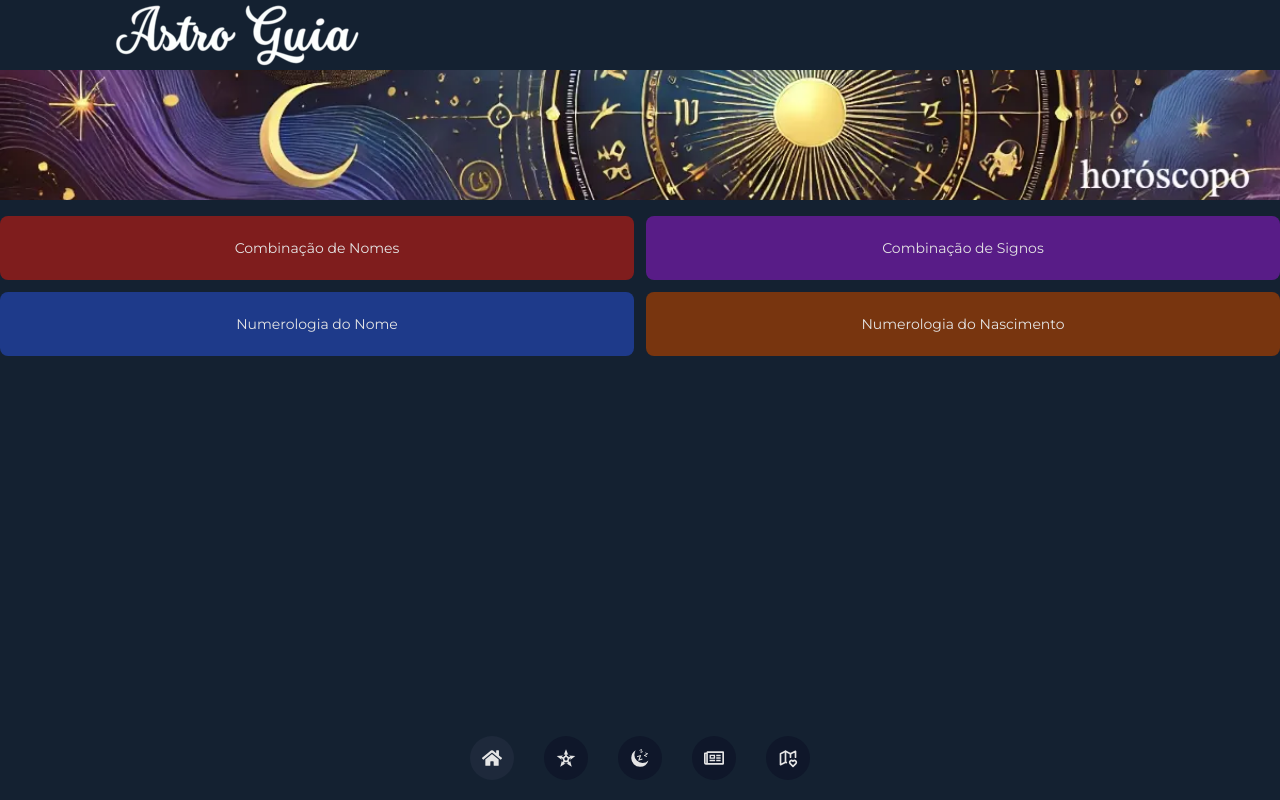
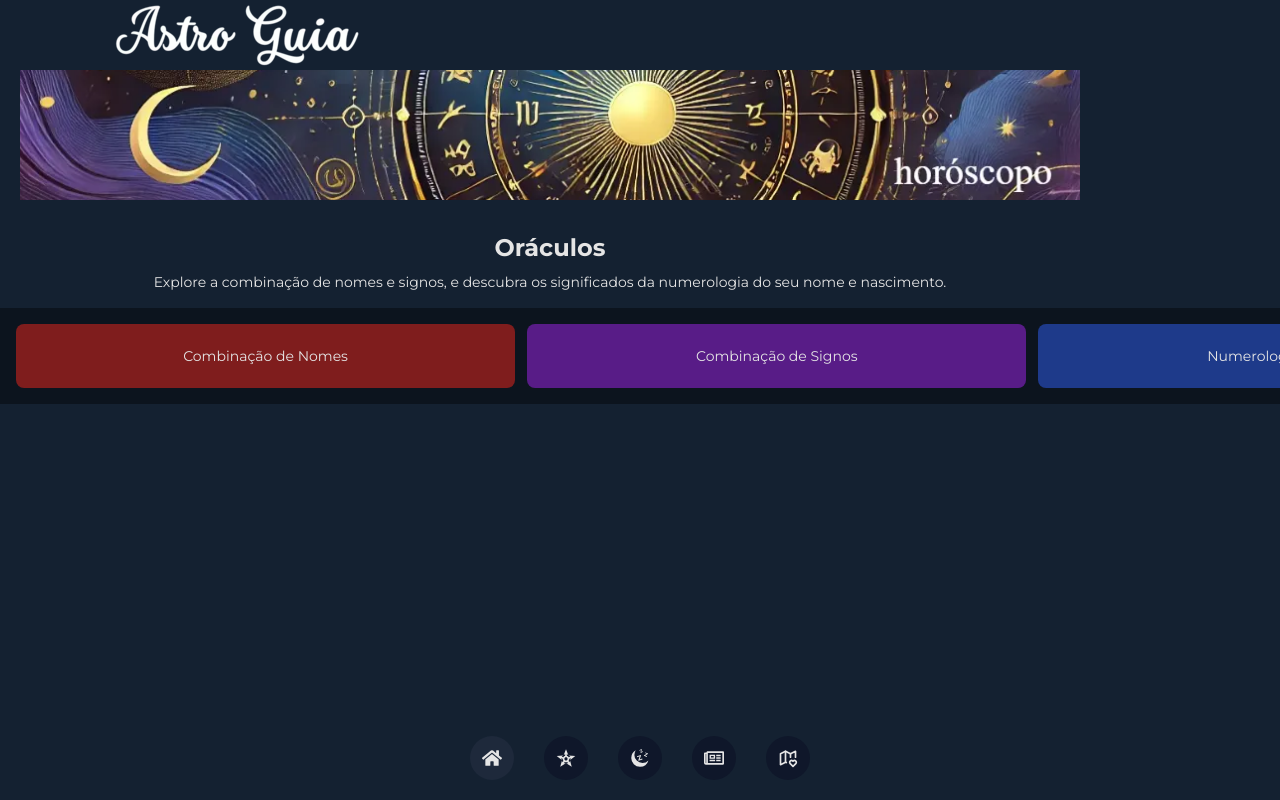
Before and after one commit to alvescleiton/astro-guia-site, a Next.js app: page / in a window 1280 px wide. Built offline with nearby package versions, Linux system fonts and the light colour scheme; no server answers.

Commit message:
oracle title and subtitles at home

```diff
--- a/app/page.tsx
+++ b/app/page.tsx
@@ -6,7 +6,8 @@ import Link from 'next/link'
 const Home = () => {
   return (
     <ContainerPage>
-      <div className="relative flex h-36 w-full items-center justify-center bg-slate-800 bg-right">
+      <div className="container">
+        <div className="relative flex h-36 w-full items-center justify-center bg-right">
           <Image
             src="/assets/banners/banner-horoscopo.webp"
             alt="Banner Horoscopo"
@@ -15,9 +16,19 @@ const Home = () => {
             priority
           />
         </div>
+      </div>
 
-      <div className="mt-4 grid grid-cols-2 gap-3">
-        <div className="flex min-h-16 items-center justify-center rounded-lg bg-red-900 text-sm lg:hover:opacity-90">
+      <div className="container">
+        <div className="mt-8">
+          <h1 className="mt-4 text-center text-2xl font-bold">Oráculos</h1>
+          <p className="mt-2 text-center text-sm">
+            Explore a combinação de nomes e signos, e descubra os significados da numerologia do seu nome e nascimento.
+          </p>
+        </div>
+      </div>
+
+      <div className="bg-primary-dark mt-4 flex gap-3 overflow-x-auto scroll-smooth p-4">
+        <div className="flex min-h-16 w-[40%] flex-shrink-0 items-center justify-center rounded-lg bg-red-900 text-sm">
           <Link
             href="/oraculo/combinacao-de-nomes"
             prefetch={false}
@@ -26,7 +37,7 @@ const Home = () => {
             Combinação de Nomes
           </Link>
         </div>
-        <div className="flex min-h-16 items-center justify-center rounded-lg bg-purple-900 text-sm lg:hover:opacity-90">
+        <div className="flex min-h-16 w-[40%] flex-shrink-0 items-center justify-center rounded-lg bg-purple-900 text-sm">
           <Link
             href="/oraculo/combinacao-de-signos"
             prefetch={false}
@@ -35,7 +46,7 @@ const Home = () => {
             Combinação de Signos
           </Link>
         </div>
-        <div className="flex min-h-16 items-center justify-center rounded-lg bg-blue-900 text-sm lg:hover:opacity-90">
+        <div className="flex min-h-16 w-[40%] flex-shrink-0 items-center justify-center rounded-lg bg-blue-900 text-sm">
           <Link
             href="/oraculo/numerologia-do-nome"
             prefetch={false}
@@ -44,7 +55,7 @@ const Home = () => {
             Numerologia do Nome
           </Link>
         </div>
-        <div className="flex min-h-16 items-center justify-center rounded-lg bg-amber-900 text-sm lg:hover:opacity-90">
+        <div className="flex min-h-16 w-[40%] flex-shrink-0 items-center justify-center rounded-lg bg-amber-900 text-sm">
           <Link
             href="/oraculo/numerologia-do-nascimento"
             prefetch={false}
```
Lines whose indentation alone changed are shown as unchanged.
